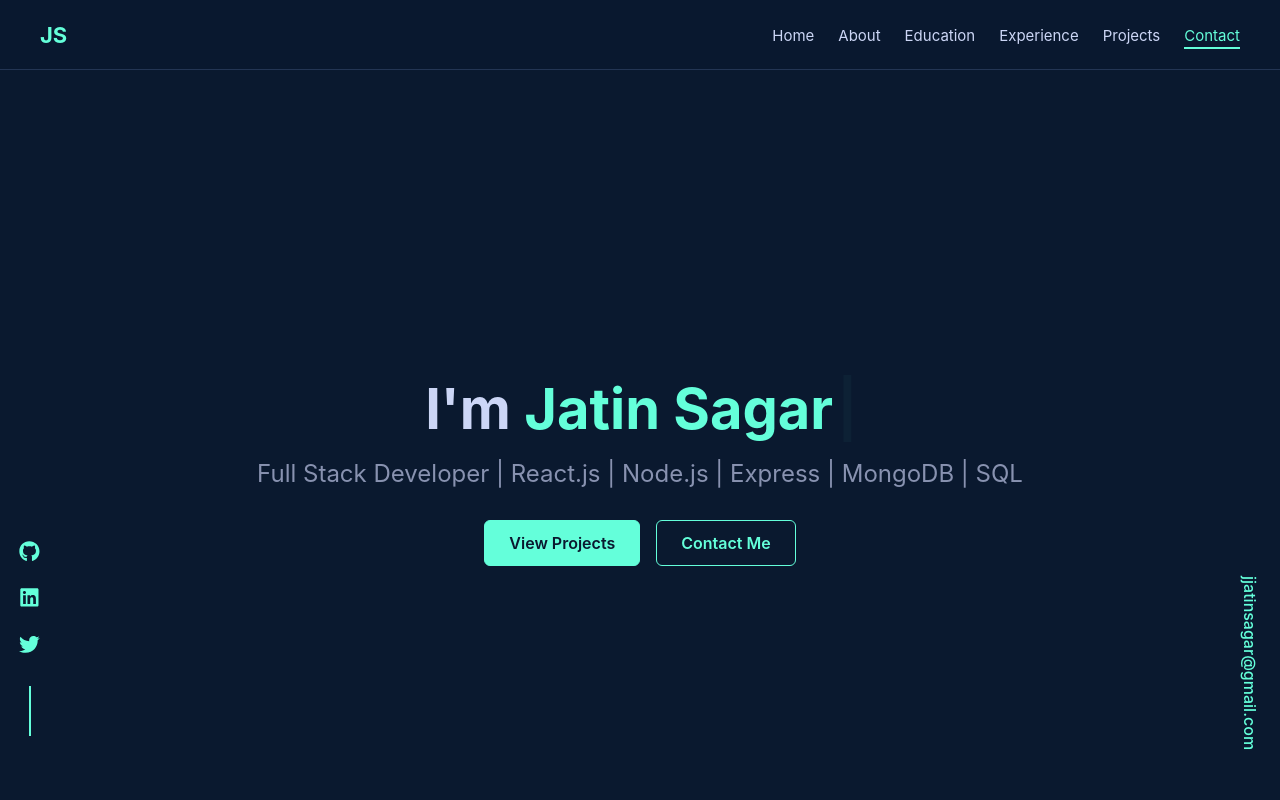
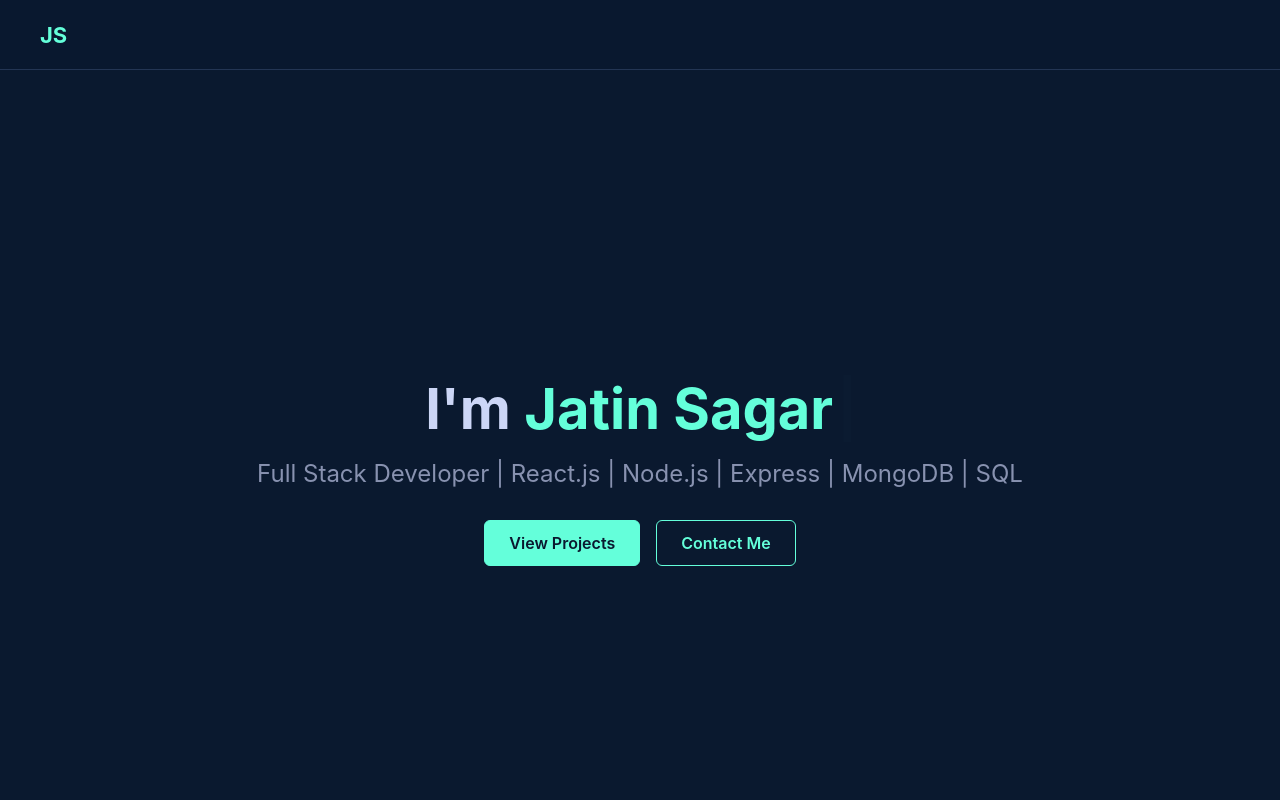
Before and after one commit to jjatinsagar/Portfolio, a React (Vite) app: page / in a window 1280 px wide. Shown: the top 800 px of the page. Built offline with nearby package versions, Linux system fonts and the light colour scheme.

Commit message:
display animations after page load

```diff
--- a/src/App.jsx
+++ b/src/App.jsx
@@ -22,7 +22,7 @@ export default function App() {
       duration: 800,
       easing: "ease-out-quart",
       once: true,
-    });
+    }, []);
 
     // Loading screen timeout
     const timer = setTimeout(() => {
@@ -40,9 +40,10 @@ export default function App() {
   // Once loading is done, render full site
   return (
     <>
-      <Navbar />
-      <SocialSidebar />
-      <EmailSidebar />
+      <Navbar pageLoaded={!loading} />
+      <SocialSidebar pageLoaded={!loading} />
+      <EmailSidebar pageLoaded={!loading} />
+
       <main>
         <Hero />
         <About />
--- a/src/components/EmailSidebar.jsx
+++ b/src/components/EmailSidebar.jsx
@@ -1,10 +1,16 @@
 import React from "react";
 import "../css/EmailSidebar.css";
 
-export default function EmailSidebar() {
+export default function EmailSidebar({ pageLoaded }) {
   return (
-    <div className="email-sidebar">
-      <a target="_blank" href="https://mail.google.com/mail/u/0/?fs=1&to=jjatinsagar@gmail.com&tf=cm">jjatinsagar@gmail.com</a>
+    <div className={`email-sidebar ${pageLoaded ? "show" : ""}`}>
+      <a
+        target="_blank"
+        rel="noopener noreferrer"
+        href="https://mail.google.com/mail/u/0/?fs=1&to=jjatinsagar@gmail.com&tf=cm"
+      >
+        jjatinsagar@gmail.com
+      </a>
     </div>
   );
 }
--- a/src/components/Hero.jsx
+++ b/src/components/Hero.jsx
@@ -2,22 +2,32 @@ import React from "react";
 import "../css/Hero.css";
 import { Typewriter } from "react-simple-typewriter";
 import CursorGlow from "./CursurGlow";
+import { useEffect, useState } from "react";
 
 export default function Hero() {
+    const [showTypewriter, setShowTypewriter] = useState(false);
+
+  useEffect(() => {
+    const timer = setTimeout(() => {
+      setShowTypewriter(true);
+    },1500);
+
+    return () => clearTimeout(timer);
+  }, []);
   return (
     <section id="home" className="hero">
-      <h1 className="hero-title" data-aos="fade-up">
+      <h1 className="hero-title" data-aos="fade-up" data-aos-delay="200">
          I'm{" "}
         <span className="highlight">
-          <Typewriter
+          { showTypewriter && <Typewriter
             words={["Jatin Sagar"]}
             loop={false}
             cursor
             cursorStyle="|"
             typeSpeed={120}
             deleteSpeed={80}
-            delaySpeed={4000}
-          />
+            delaySpeed={5000}
+          />}
         </span>
       </h1>
       <p className="hero-sub" data-aos="fade-up" data-aos-delay="200">
--- a/src/components/Navbar.jsx
+++ b/src/components/Navbar.jsx
@@ -1,7 +1,7 @@
 import React, { useState, useEffect } from "react";
 import "../css/Navbar.css";
 
-export default function Navbar() {
+export default function Navbar({ pageLoaded }) {
   const [active, setActive] = useState("home");
   const [menuOpen, setMenuOpen] = useState(false);
 
@@ -22,7 +22,7 @@ export default function Navbar() {
       });
 
       if (window.innerHeight + window.scrollY >= document.body.scrollHeight) {
-        currentSection = sections[sections.length - 1].id;
+        currentSection = sections[sections.length - 1]?.id;
       }
 
       setActive(currentSection);
@@ -40,15 +40,15 @@ export default function Navbar() {
   };
 
   return (
-    <nav className="navbar">
+    <nav className={`navbar ${pageLoaded ? "show" : ""}`}>
       <a href="#home" className="nav-logo">
         JS
       </a>
 
       <ul className={`nav-links ${menuOpen ? "mobile" : ""}`}>
         {["home", "about", "education", "experience", "projects", "contact"].map(
-          (section) => (
-            <li key={section}>
+          (section, index) => (
+            <li key={section} style={{ "--i": index }}>
               <a
                 href={`#${section}`}
                 className={active === section ? "active" : ""}
@@ -62,9 +62,21 @@ export default function Navbar() {
       </ul>
 
       <div className="hamburger" onClick={toggleMenu}>
-        <span style={{ transform: menuOpen ? "rotate(45deg) translate(5px,5px)" : "none" }}></span>
-        <span style={{ opacity: menuOpen ? 0 : 1 }}></span>
-        <span style={{ transform: menuOpen ? "rotate(-45deg) translate(6px,-6px)" : "none" }}></span>
+        <span
+          style={{
+            transform: menuOpen
+              ? "rotate(45deg) translate(5px,5px)"
+              : "none",
+          }}
+        />
+        <span style={{ opacity: menuOpen ? 0 : 1 }} />
+        <span
+          style={{
+            transform: menuOpen
+              ? "rotate(-45deg) translate(6px,-6px)"
+              : "none",
+          }}
+        />
       </div>
     </nav>
   );
--- a/src/components/SocialSidebar.jsx
+++ b/src/components/SocialSidebar.jsx
@@ -2,22 +2,27 @@ import React from "react";
 import { FaGithub, FaLinkedin, FaTwitter } from "react-icons/fa";
 import "../css/SocialSidebar.css";
 
-export default function SocialSidebar() {
+export default function SocialSidebar({ pageLoaded }) {
   const links = [
     { icon: <FaGithub />, url: "https://github.com/jjatinsagar", label: "GitHub" },
-    { icon: <FaLinkedin />, url: "https://linkedin.com/in/jatin-sagar-99025922a", label: "LinkedIn" },
+    {
+      icon: <FaLinkedin />,
+      url: "https://linkedin.com/in/jatin-sagar-99025922a",
+      label: "LinkedIn",
+    },
     { icon: <FaTwitter />, url: "https://x.com/jjatinsagar", label: "Twitter" },
   ];
 
   return (
-    <aside className="social-sidebar-alt">
-      {links.map((link) => (
+    <aside className={`social-sidebar-alt ${pageLoaded ? "show" : ""}`}>
+      {links.map((link, index) => (
         <a
           key={link.label}
           href={link.url}
           target="_blank"
           rel="noopener noreferrer"
           aria-label={link.label}
+          style={{ "--i": index }}
         >
           {link.icon}
         </a>
--- a/src/css/EmailSidebar.css
+++ b/src/css/EmailSidebar.css
@@ -5,6 +5,23 @@
   writing-mode: vertical-rl;
   text-orientation: mixed;
   z-index: 100;
+
+  /* entry state */
+  transform: translateX(60px);
+  opacity: 0;
+}
+
+/* page-entry trigger */
+.email-sidebar.show {
+  animation: emailSlideIn 0.7s ease-out forwards;
+  animation-delay: 0.6s; /* sync with social sidebar */
+}
+
+@keyframes emailSlideIn {
+  to {
+    transform: translateX(0);
+    opacity: 1;
+  }
 }
 
 .email-sidebar a {
@@ -17,3 +34,10 @@
 .email-sidebar a:hover {
   transform: translateY(-3px);
 }
+
+/* Hide on very small screens if needed */
+@media (max-width: 480px) {
+  .email-sidebar {
+    display: none;
+  }
+}
--- a/src/css/Navbar.css
+++ b/src/css/Navbar.css
@@ -1,3 +1,5 @@
+/* ================= NAVBAR BASE ================= */
+
 .navbar {
   position: fixed;
   top: 0;
@@ -12,19 +14,57 @@
   backdrop-filter: blur(10px);
   border-bottom: 1px solid var(--border-color);
   z-index: 1000;
+
+  /* entry state */
+  transform: translateY(-100%);
+  opacity: 0;
 }
+
+/* page-entry trigger */
+.navbar.show {
+  animation: navbarDrop 0.8s ease-out forwards;
+}
+
+@keyframes navbarDrop {
+  to {
+    transform: translateY(0);
+    opacity: 1;
+  }
+}
+
+/* ================= LOGO ================= */
 
 .nav-logo {
   font-weight: 700;
   font-size: 22px;
   color: var(--accent-color);
   cursor: pointer;
+
+  opacity: 0;
+  transform: translateY(-30px);
 }
+
+.navbar.show .nav-logo {
+  animation: dropIn 0.6s ease-out forwards;
+  animation-delay: 0.3s;
+}
+
+/* ================= LINKS ================= */
 
 .nav-links {
   list-style: none;
   display: flex;
   gap: 24px;
+}
+
+.nav-links li {
+  opacity: 0;
+  transform: translateY(-30px);
+}
+
+.navbar.show .nav-links li {
+  animation: dropIn 0.5s ease-out forwards;
+  animation-delay: calc(0.4s + (var(--i) * 0.1s));
 }
 
 .nav-links a {
@@ -39,7 +79,8 @@
   color: var(--accent-color);
 }
 
-/* Hamburger button */
+/* ================= HAMBURGER ================= */
+
 .hamburger {
   display: none;
   flex-direction: column;
@@ -54,7 +95,8 @@
   transition: all 0.3s ease;
 }
 
-/* Mobile menu */
+/* ================= MOBILE MENU ================= */
+
 .nav-links.mobile {
   position: absolute;
   top: 70px;
@@ -67,6 +109,21 @@
   display: flex;
 }
 
+/* ================= ANIMATIONS ================= */
+
+@keyframes dropIn {
+  from {
+    opacity: 0;
+    transform: translateY(-30px);
+  }
+  to {
+    opacity: 1;
+    transform: translateY(0);
+  }
+}
+
+/* ================= RESPONSIVE ================= */
+
 @media (max-width: 768px) {
   .nav-links {
     display: none;
--- a/src/css/SocialSidebar.css
+++ b/src/css/SocialSidebar.css
@@ -3,24 +3,59 @@
   --accent-hover: #ffffff;
 }
 
-/* Fixed vertical sidebar toward bottom */
+/* ================= SIDEBAR BASE ================= */
+
 .social-sidebar-alt {
   position: fixed;
-  left: 0.8rem;      /* shifted much closer to the left edge */
-  bottom: 8%;        /* start ~15% above bottom */
+  left: 0.8rem;
+  bottom: 8%;
   display: flex;
   flex-direction: column;
   align-items: center;
-  gap: 0.5rem;        /* slightly smaller spacing */
+  gap: 0.5rem;
   z-index: 1000;
+
+  /* entry state */
+  transform: translateX(-60px);
+  opacity: 0;
 }
 
-/* Social icons - 25% smaller than before */
+/* page-entry trigger */
+.social-sidebar-alt.show {
+  animation: sidebarSlideIn 0.7s ease-out forwards;
+  animation-delay: 0.6s; /* after navbar */
+}
+
+@keyframes sidebarSlideIn {
+  to {
+    transform: translateX(0);
+    opacity: 1;
+  }
+}
+
+/* ================= ICONS ================= */
+
 .social-sidebar-alt a {
   color: var(--accent);
-  font-size: 1.3rem;  /* smaller icons */
+  font-size: 1.3rem;
   padding: 0.4rem;
   transition: transform 0.3s ease, color 0.3s ease;
+
+  opacity: 0;
+  transform: translateX(-20px);
+}
+
+/* staggered icon drop */
+.social-sidebar-alt.show a {
+  animation: iconSlideIn 0.4s ease-out forwards;
+  animation-delay: calc(0.8s + (var(--i) * 0.1s));
+}
+
+@keyframes iconSlideIn {
+  to {
+    opacity: 1;
+    transform: translateX(0);
+  }
 }
 
 .social-sidebar-alt a:hover {
@@ -28,24 +63,44 @@
   color: var(--accent-hover);
 }
 
-/* Optional vertical line for style */
+/* ================= VERTICAL LINE ================= */
+
 .social-sidebar-alt .vertical-line {
   width: 2px;
   height: 50px;
   background: var(--accent);
   margin-top: 0.75rem;
+
+  opacity: 0;
+  transform: scaleY(0);
+  transform-origin: top;
 }
 
-/* Mobile responsiveness */
+.social-sidebar-alt.show .vertical-line {
+  animation: lineGrow 0.4s ease-out forwards;
+  animation-delay: 1.2s;
+}
+
+@keyframes lineGrow {
+  to {
+    opacity: 1;
+    transform: scaleY(1);
+  }
+}
+
+/* ================= RESPONSIVE ================= */
+
 @media (max-width: 768px) {
   .social-sidebar-alt {
     left: 0.5rem;
     bottom: 10%;
     gap: 0.4rem;
   }
+
   .social-sidebar-alt a {
     font-size: 1rem;
   }
+
   .social-sidebar-alt .vertical-line {
     height: 40px;
   }
@@ -55,7 +110,4 @@
   .social-sidebar-alt {
     display: none;
   }
-  .social-sidebar-alt .vertical-line {
-    display: none;
-  }
 }
```
